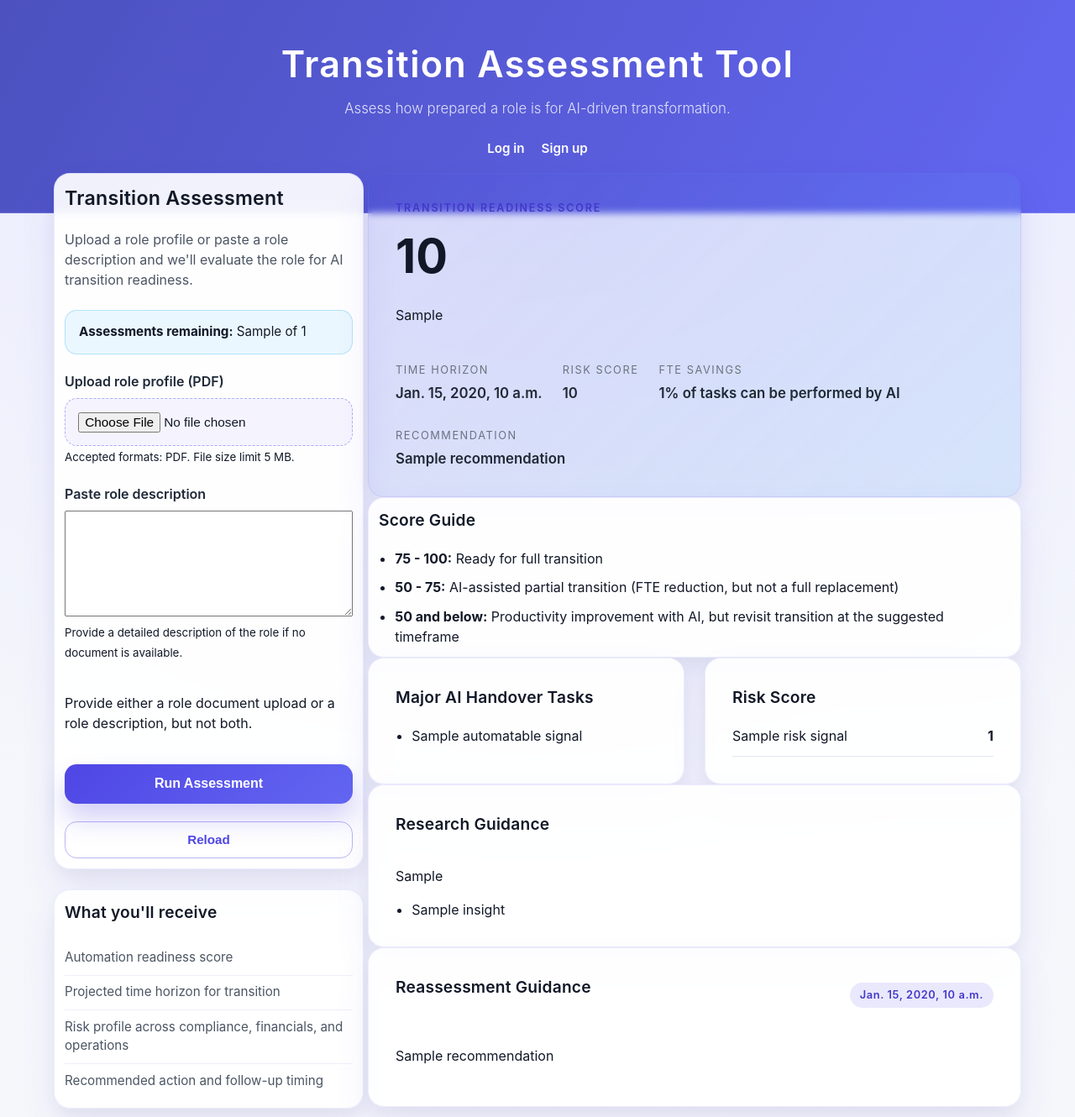
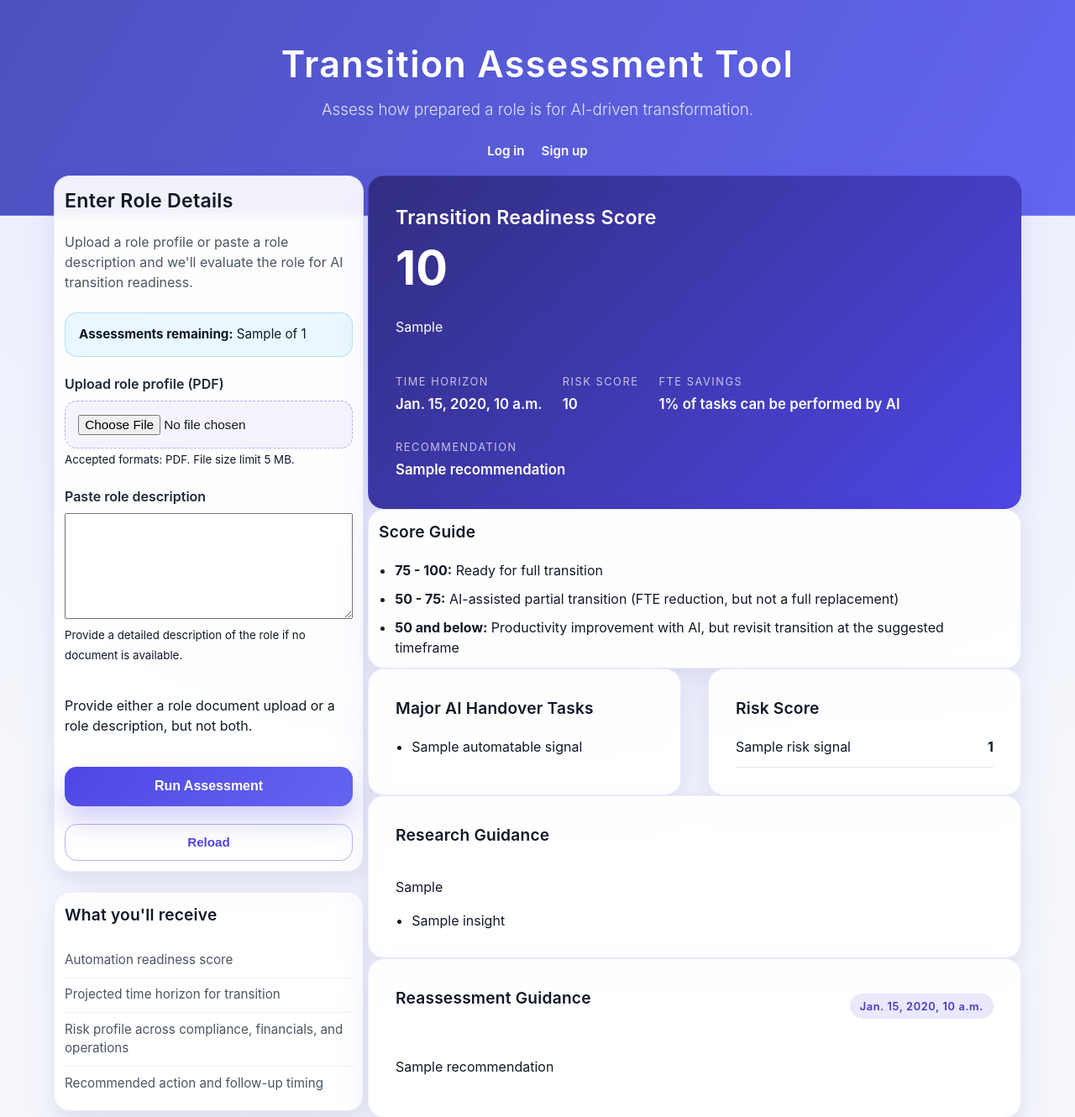
Before and after one commit to hadibuxm/ai_workforce_transition, a Django app: template assessment/templates/assessment/home.html in a window 1280 px wide. Shown: the top 1330 px of the page at 84% size. Run offline with Django 5.2, Linux system fonts and the light colour scheme; tables that the repository leaves empty hold one stand-in row (values such as "Sample post"); the template is opened without the code that fills it: values that come from a table or form of the project are taken from there, most other values are stand-ins (such as "Sample title", 1, 10 or a date in 2020).

Commit message:
ui changes

```diff
--- a/ai_workforce_transition/settings.py
+++ b/ai_workforce_transition/settings.py
@@ -125,7 +125,7 @@ MEDIA_ROOT = BASE_DIR / "media"
 # External service credentials (development only fallback)
 OPENAI_API_KEY = os.getenv(
     "OPENAI_API_KEY",
-    "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",
+    "",
 )
 
 # Default primary key field type
--- a/assessment/templates/assessment/home.html
+++ b/assessment/templates/assessment/home.html
@@ -7,7 +7,7 @@
 <div class="dashboard">
     <aside class="dashboard-sidebar">
         <section class="panel panel--compact">
-            <h2>Transition Assessment</h2>
+            <h2>Enter Role Details</h2>
             <p class="panel-lead">
                 Upload a role profile or paste a role description and we&#39;ll evaluate the role for AI transition readiness.
             </p>
@@ -73,7 +73,7 @@
             <div id="assessment-results">
                 <div class="panel summary-header">
                     <div>
-                        <p class="summary-label">Transition Readiness Score</p>
+                        <h2 class="summary-heading">Transition Readiness Score</h2>
                         <p class="summary-score">{{ result.readiness_score }}</p>
                         <p class="summary-sub">{{ result.readiness_category }}</p>
                     </div>
--- a/static/css/styles.css
+++ b/static/css/styles.css
@@ -39,7 +39,7 @@ body {
 .site-header .tagline {
     margin: 0;
     font-weight: 300;
-    font-size: 1.05rem;
+    font-size: 1.175rem;
     opacity: 0.82;
 }
 
@@ -304,22 +304,23 @@ body {
     display: flex;
     flex-direction: column;
     gap: 1.5rem;
-    background: linear-gradient(135deg, rgba(79, 70, 229, 0.1), rgba(96, 165, 250, 0.18));
+    background: linear-gradient(135deg, #312e81, #4f46e5);
+    color: #fff;
 }
 
-.summary-label {
-    text-transform: uppercase;
-    letter-spacing: 0.15em;
-    font-size: 0.78rem;
+.summary-heading {
+    margin: 0;
+    font-size: 1.45rem;
     font-weight: 600;
-    color: #4338ca;
-    margin: 0 0 0.35rem;
+    letter-spacing: 0.01em;
+    color: #fff;
 }
 
 .summary-score {
     font-size: clamp(2.4rem, 6vw, 3.5rem);
     font-weight: 700;
     margin: 0;
+    color: #fff;
 }
 
 .summary-meta {
@@ -332,7 +333,7 @@ body {
     font-size: 0.8rem;
     text-transform: uppercase;
     letter-spacing: 0.12em;
-    color: #6b7280;
+    color: rgba(255, 255, 255, 0.7);
 }
 
 .summary-meta__value {
@@ -340,7 +341,7 @@ body {
     margin-top: 0.3rem;
     font-weight: 600;
     font-size: 1.05rem;
-    color: #1f2937;
+    color: #fff;
 }
 
 .grid {
@@ -353,6 +354,13 @@ body {
 
 .gap-lg {
     gap: 1.5rem;
+}
+
+@media (min-width: 1024px) {
+    .grid.two-col {
+        grid-template-columns: repeat(2, minmax(280px, 1fr));
+        gap: 2rem;
+    }
 }
 
 .list-pairs {
--- a/templates/registration/login.html
+++ b/templates/registration/login.html
@@ -32,6 +32,7 @@
         {% if next %}
             <input type="hidden" name="next" value="{{ next }}">
         {% endif %}
+        <br>
         <button type="submit" class="btn-primary">Sign in</button>
     </form>
     <p class="auth-alt-link">
--- a/templates/registration/signup.html
+++ b/templates/registration/signup.html
@@ -50,6 +50,7 @@
                 <small class="field-error">{{ error }}</small>
             {% endfor %}
         </div>
+        <br>
         <button type="submit" class="btn-primary">Create account</button>
     </form>
     <p class="auth-alt-link">
```
